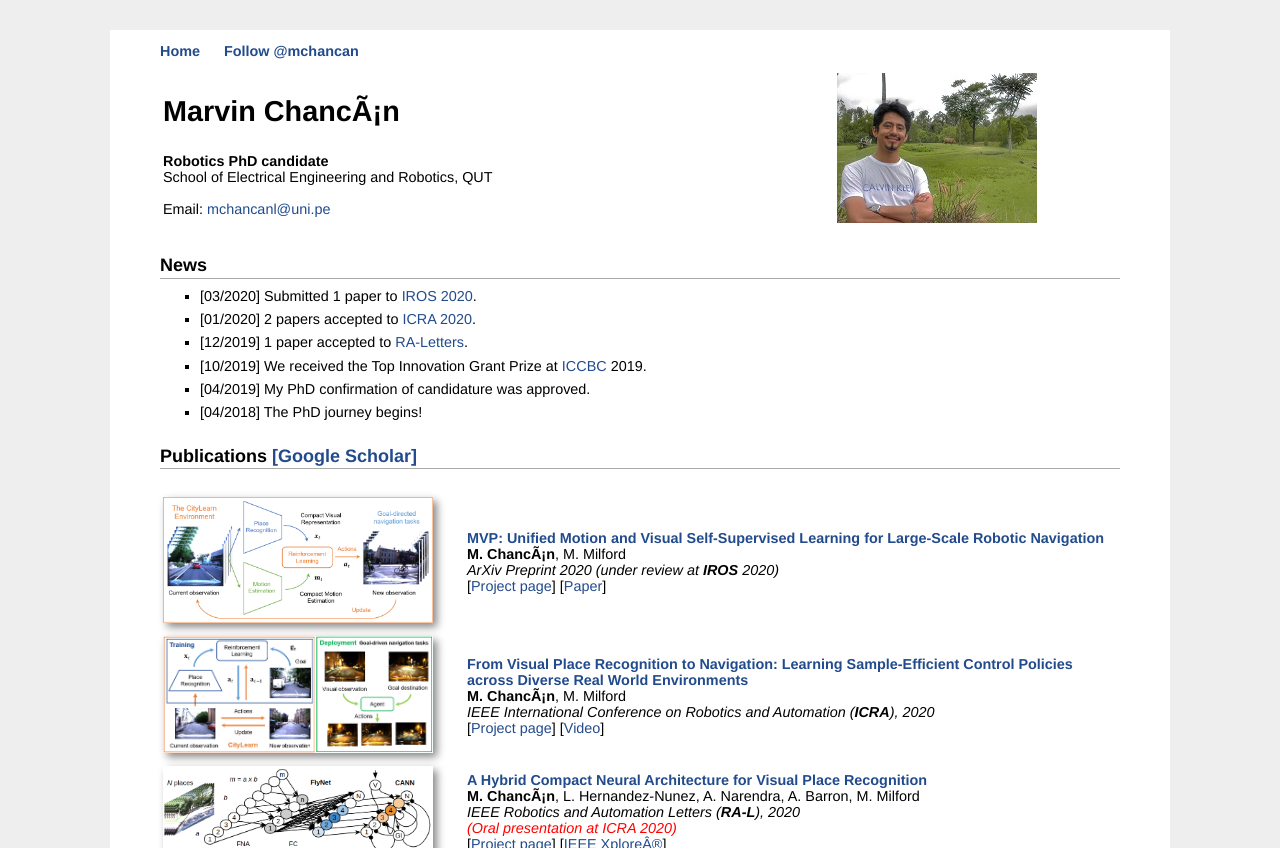
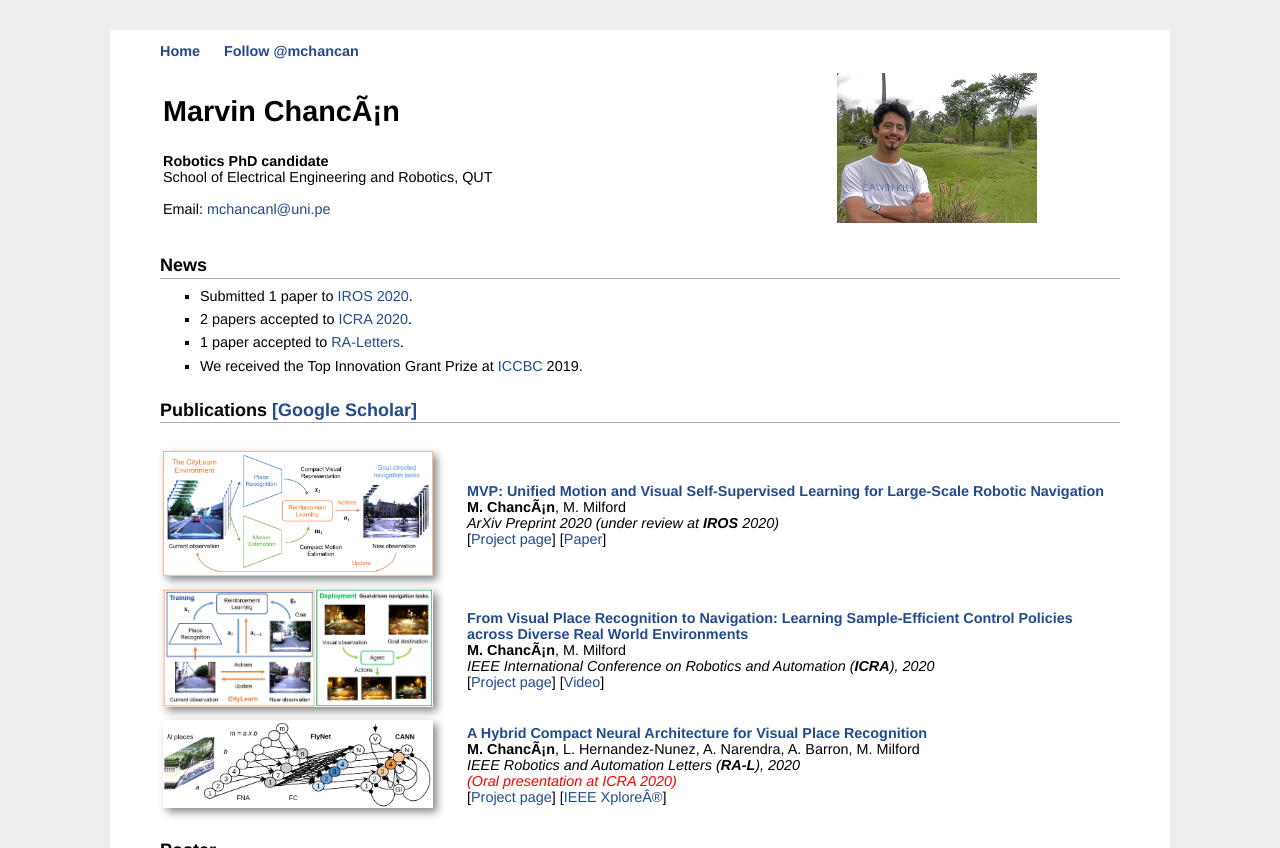
Before and after one commit to mchancan/mchancan.github.io, a Jekyll site: the page built from index.html, in a window 1280 px wide and 900 px high, cut to the strip 0-848 px from the top of the window. Built offline with Jekyll 4.4.1, drawn with Linux system fonts in a browser that asks for light colours; comment, search, counter and statistics services are not loaded.

Commit message:
Update index.html

```diff
--- a/index.html
+++ b/index.html
@@ -27,12 +27,10 @@ title: Marvin
 
 <h2>News</h2>
 <ul>
-	<li>[03/2020] Submitted 1 paper to <a href="http://iros2020.org">IROS 2020</a>.</li>
-	<li>[01/2020] 2 papers accepted to <a href="http://icra2020.org">ICRA 2020</a>.</li>
-	<li>[12/2019] 1 paper accepted to <a href="https://ieeexplore.ieee.org/xpl/aboutJournal.jsp?punumber=7083369">RA-Letters</a>.</li>
-	<li>[10/2019] We received the Top Innovation Grant Prize at <a href="https://contest.cbicr.org/en/">ICCBC</a> 2019.</li>
-	<li>[04/2019] My PhD confirmation of candidature was approved.</li>
-	<li>[04/2018] The PhD journey begins!</li>
+	<li>Submitted 1 paper to <a href="http://iros2020.org">IROS 2020</a>.</li>
+	<li>2 papers accepted to <a href="http://icra2020.org">ICRA 2020</a>.</li>
+	<li>1 paper accepted to <a href="https://ieeexplore.ieee.org/xpl/aboutJournal.jsp?punumber=7083369">RA-Letters</a>.</li>
+	<li>We received the Top Innovation Grant Prize at <a href="https://contest.cbicr.org/en/">ICCBC</a> 2019.</li>
 </ul>
 
 <h2>Publications <a href="https://scholar.google.com/citations?user=iK7xhJ4AAAAJ&hl=en">[Google Scholar]</a> </h2>
@@ -128,6 +126,10 @@ title: Marvin
 </table>
 
 <h2>Experience</h2>
+<table>
+<tbody>
+	<tr>
+		<td>
 			<ul>
 				<li>
 					<div style="float:left; text-align:left"><b>PhD Researcher</b></div> <div style="float:right; text-align:right">Apr 2018 – Present</div><br>
@@ -150,3 +152,7 @@ title: Marvin
 					Topic (B.S. thesis): Control of a three-phase induction motor via neural networks using a digital signal processor (DSP).<br>
 				</li>
 			</ul>
+		</td>
+	</tr>
+</tbody>
+</table>
```
Lines whose indentation alone changed are shown as unchanged.
